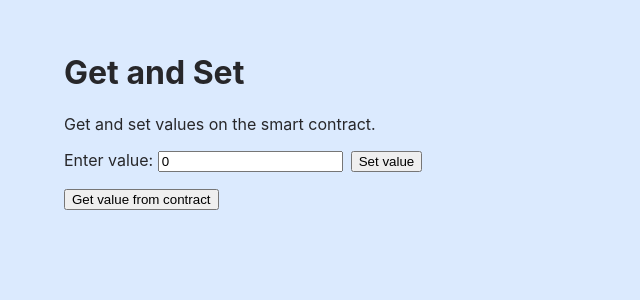
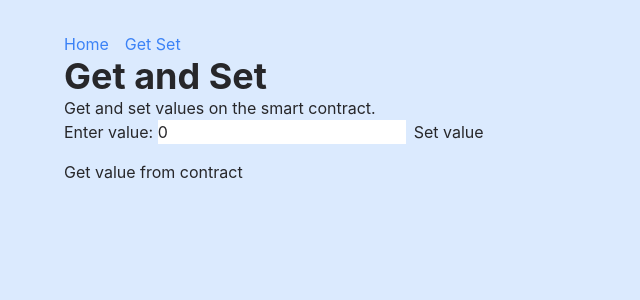
Before and after one commit to luismartinezs/solidity-exercises, a Next.js app in the folder web3-app/: page /get-set in a window 1280 px wide. Shown: the top 300 px of the page, without its empty margins (0-640 px from the left). Built offline with nearby package versions, Linux system fonts and the light colour scheme.

Commit message:
feat: add theme and header

```diff
--- a/web3-app/pages/_app.tsx
+++ b/web3-app/pages/_app.tsx
@@ -1,8 +1,39 @@
-import '../styles/globals.css'
-import type { AppProps } from 'next/app'
+import "../styles/globals.css";
+import type { AppProps } from "next/app";
+import Link from "next/link";
+
+const linkList = [
+  {
+    href: "/",
+    label: "Home",
+  },
+  {
+    href: "/get-set",
+    label: "Get Set",
+  },
+];
 
 function MyApp({ Component, pageProps }: AppProps) {
-  return <Component {...pageProps} />
+  return (
+    <>
+      <header>
+        <nav>
+          <ul className="flex space-x-4">
+            {linkList.map((link) => (
+              <li key={link.href}>
+                <Link href={link.href}>
+                  <a className="text-blue-500 hover:text-blue-600">
+                    {link.label}
+                  </a>
+                </Link>
+              </li>
+            ))}
+          </ul>
+        </nav>
+      </header>
+      <Component {...pageProps} />
+    </>
+  );
 }
 
-export default MyApp
+export default MyApp;
--- a/web3-app/styles/globals.css
+++ b/web3-app/styles/globals.css
@@ -1,10 +1,10 @@
-/* @tailwind base; */
+@tailwind base;
 @tailwind components;
 @tailwind utilities;
 
 html,
 body {
-  @apply bg-blue-100 text-zinc-800 px-8 py-4;
+  @apply bg-primary-100 text-gray-800 px-8 py-4;
   margin: 0;
   font-family: -apple-system, BlinkMacSystemFont, Segoe UI, Roboto, Oxygen,
     Ubuntu, Cantarell, Fira Sans, Droid Sans, Helvetica Neue, sans-serif;
@@ -28,3 +28,31 @@ a {
     background: black;
   }
 }
+
+h1 {
+  @apply text-4xl font-bold;
+}
+
+h2 {
+  @apply text-3xl font-bold;
+}
+
+h3 {
+  @apply text-2xl font-bold;
+}
+
+h4 {
+  @apply text-xl font-bold;
+}
+
+h5 {
+  @apply text-lg font-bold;
+}
+
+h6 {
+  @apply text-base font-bold;
+}
+
+a {
+  @apply text-primary-500 hover:text-primary-700 hover:underline;
+}
--- a/web3-app/tailwind.config.js
+++ b/web3-app/tailwind.config.js
@@ -1,11 +1,19 @@
 /** @type {import('tailwindcss').Config} */
+const colors = require('tailwindcss/colors')
+
 module.exports = {
   content: [
     "./pages/**/*.{js,ts,jsx,tsx}",
     "./components/**/*.{js,ts,jsx,tsx}",
   ],
   theme: {
-    extend: {},
+    extend: {
+      colors: {
+        primary: colors.blue,
+        secondary: colors.indigo,
+        gray: colors.zinc
+      },
+    },
   },
   plugins: [],
 }
```
